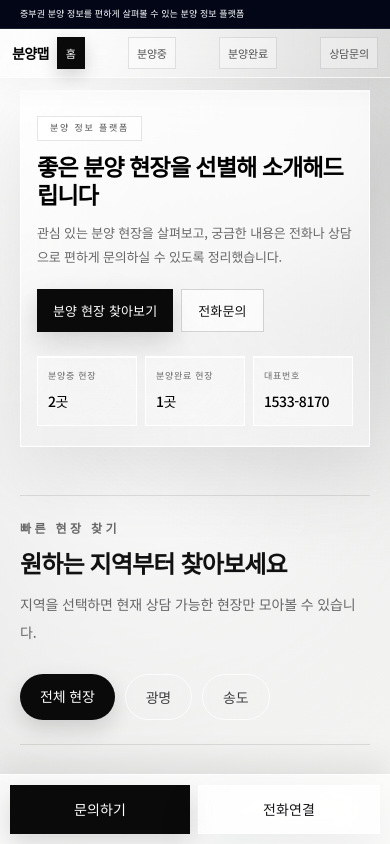
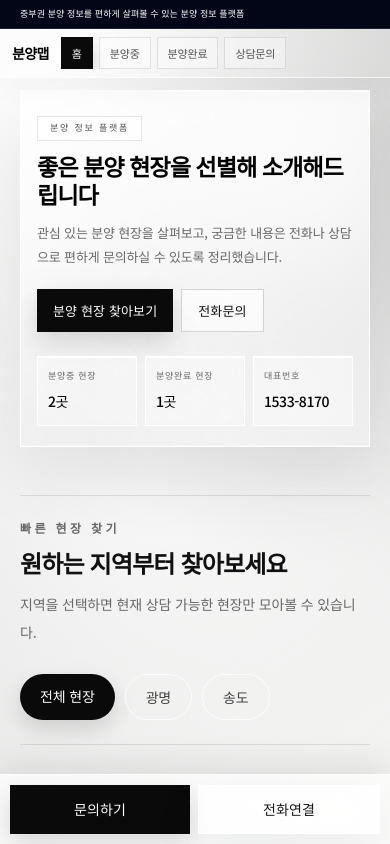
Before and after one commit to gj5x8v8xrv-a11y/qnsdid, a Next.js app: page / in a window 390 px wide. Shown: the top 844 px of the page. Built offline with nearby package versions, Linux system fonts and the light colour scheme; no server answers.

Commit message:
Tighten mobile header navigation spacing

```diff
--- a/src/components/site/site-header.tsx
+++ b/src/components/site/site-header.tsx
@@ -27,7 +27,7 @@ export function SiteHeader({
         </div>
       </div>
 
-      <div className="page-shell flex items-center gap-2 !px-3 py-2 sm:flex-col sm:items-stretch sm:gap-5 sm:!px-8 sm:py-5 lg:flex-row lg:items-center lg:justify-between lg:!px-12">
+      <div className="page-shell flex items-center gap-3 !px-3 py-2 sm:flex-col sm:items-stretch sm:gap-5 sm:!px-8 sm:py-5 lg:flex-row lg:items-center lg:justify-between lg:!px-12">
         <Link className="shrink-0 sm:flex sm:items-center sm:gap-4" href="/">
           <div className="space-y-0 sm:space-y-1">
             <p className="hidden text-[length:var(--home-brand-english-size,9px)] font-semibold uppercase tracking-[0.24em] text-muted sm:block sm:text-[11px] sm:tracking-[0.32em]">
@@ -42,7 +42,7 @@ export function SiteHeader({
           </div>
         </Link>
 
-        <nav aria-label="주요 메뉴" className="flex min-w-0 flex-1 items-center justify-between gap-0.5 sm:gap-2 sm:overflow-x-auto sm:pb-1 lg:flex-none">
+        <nav aria-label="주요 메뉴" className="flex min-w-0 flex-1 items-center justify-start gap-1.5 overflow-x-auto sm:gap-2 sm:pb-1 lg:flex-none">
           {navItems.map((item) => {
             const isActive =
               item.href === "/"
@@ -53,7 +53,7 @@ export function SiteHeader({
 
             return (
               <Link
-                className={`whitespace-nowrap rounded-none border px-2 py-1.5 text-[11px] font-medium transition sm:px-4 sm:py-2.5 sm:text-sm ${
+                className={`shrink-0 whitespace-nowrap rounded-none border px-2.5 py-1.5 text-[11px] font-medium transition sm:px-4 sm:py-2.5 sm:text-sm ${
                   isActive
                     ? "border-neutral-950 bg-neutral-950 text-white shadow-[0_7px_18px_rgba(0,0,0,0.16)]"
                     : "border-black/10 bg-white/35 text-neutral-600 backdrop-blur-xl hover:border-black/25 hover:bg-white/70 hover:text-black"
```
